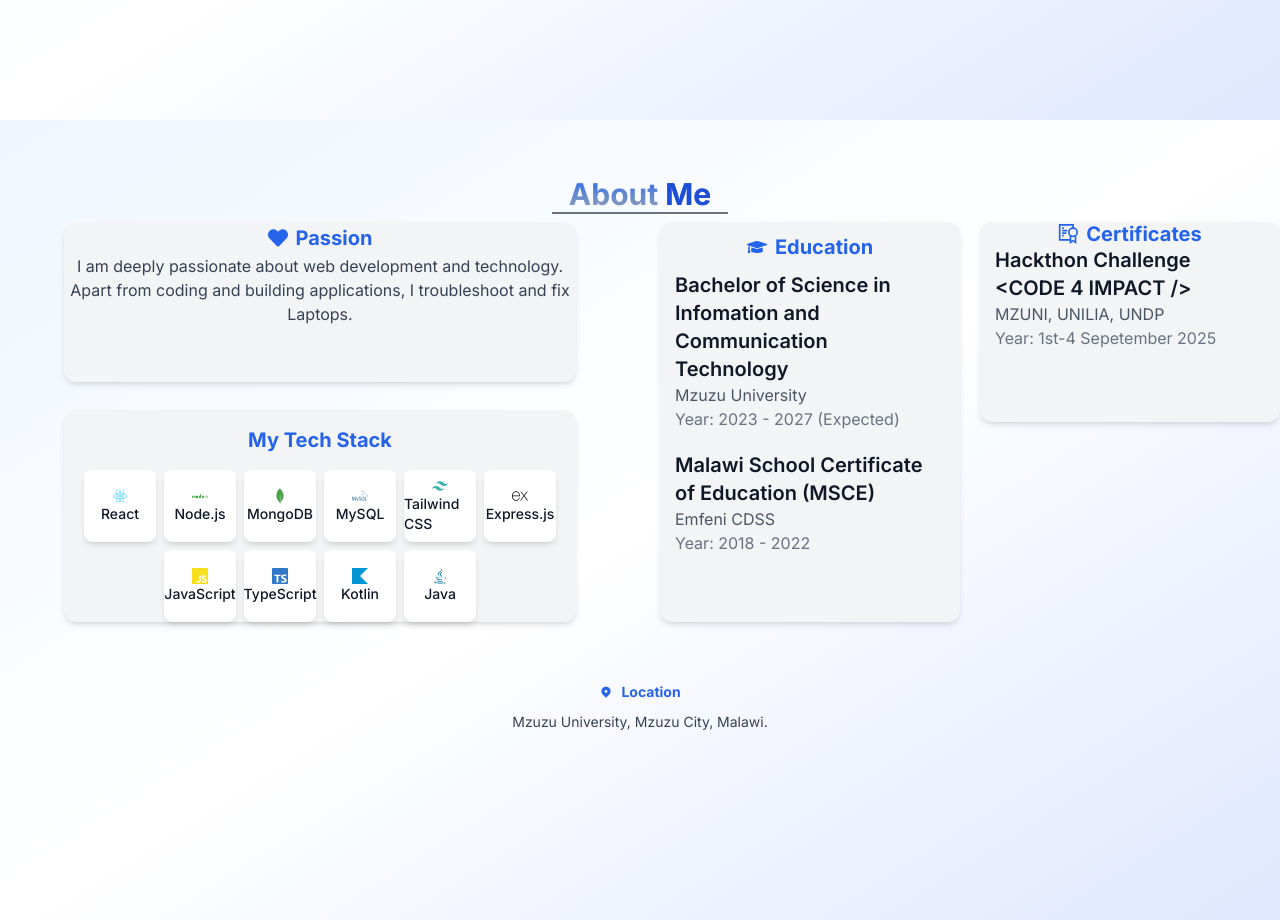
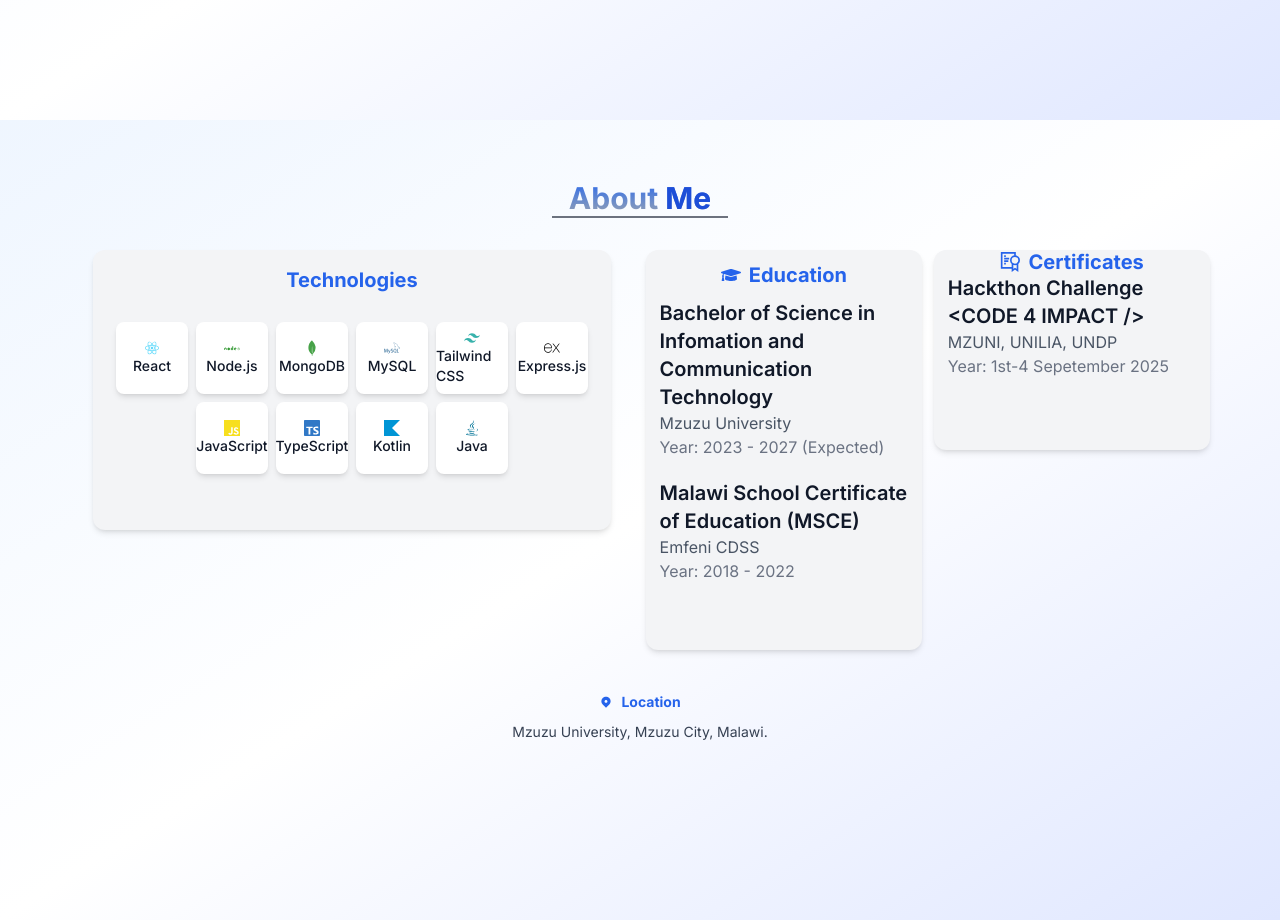
Before and after one commit to Ritchie16/react-portfolio-website, a React (Vite) app: page / in a window 1280 px wide. Shown: the part 680-1600 px from the top of the page. Built offline with nearby package versions, Linux system fonts and the light colour scheme.

Commit message:
Update about section

```diff
--- a/src/components/About/About.jsx
+++ b/src/components/About/About.jsx
@@ -1,19 +1,18 @@
-import { motion } from "framer-motion";
+import { motion as Motion } from "framer-motion";
 import CombineEduCert from "./Edu+Cert";
 import PassionAndStack from "./PassionAndStack";
 import AboutLocation from "./AboutLocation";
 
 const AboutMe = () => {
-
   return (
     <section
       id="about"
-      className="bg-gradient-to-br from-blue-50 via-white to-indigo-100 dark:from-gray-900 dark:via-gray-800 dark:to-gray-900/60 min-h-screen min-w-screen"
+      className="flex flex-col items-center bg-gradient-to-br from-blue-50 via-white to-indigo-100 dark:from-gray-900 dark:via-gray-800 dark:to-gray-900/60 min-h-screen pt-15!"
     >
       {/** Container for the entire About Me section and its content has a relative to add top space*/}
-      <div className="min-w-screen  flex flex-col  justify-between items-center gap-y-0 md:gap-y-2 relative top-0 md:top-14 ">
+      <div className=" flex flex-col justify-between items-center gap-8 w-full max-w-6xl">
         {/* Section Header */}
-        <motion.div
+        <Motion.div
           initial={{ opacity: 0, y: 20 }}
           whileInView={{ opacity: 1, y: 0 }}
           transition={{ duration: 0.5 }}
@@ -24,14 +23,16 @@
             About <span className="text-primary-700">Me</span>
           </h2>
           <div className="w-44 h-[2px] bg-gray-900/60 dark:bg-white/80 mx-auto"></div>
-        </motion.div>
+        </Motion.div>
 
         {/* Education and Certifications Component */}
-        <div className="flex flex-col md:flex-row justify-between gap-y-2 md:gap-x-5">
+        <div className="flex flex-col md:flex-row justify-between gap-y-5  ">
           <PassionAndStack />
-        <CombineEduCert />
+          <CombineEduCert />
         </div>
+      </div>
 
+      <div className=" md:mt-80! lg:mt-8! lg:mb-6">
         <AboutLocation />
       </div>
     </section>
--- a/src/components/About/AboutCertifications.jsx
+++ b/src/components/About/AboutCertifications.jsx
@@ -1,4 +1,4 @@
-import { motion } from "framer-motion";
+import { motion as Motion } from "framer-motion";
 
 import { GrCertificate } from "react-icons/gr";
 
@@ -12,7 +12,7 @@
   ];
 
   return (
-    <div className="h-33 md:h-50 w-[80%] md:w-full   flex flex-col  items-center justify-start  bg-gray-100 dark:bg-gray-800  rounded-xl shadow-md hover:shadow-lg hover:scale-102 transition-transform duration-300">
+    <div className="h-40 md:h-50 w-[90%] md:w-full   flex flex-col  items-center justify-start  bg-gray-100 dark:bg-gray-800  rounded-xl shadow-md hover:shadow-lg hover:scale-102 transition-transform duration-300">
       {/* Certificate Icon at the bottom */}
       <div className="w-full h-6 text-md lg:text-lg xl:text-xl  flex items-center  justify-center gap-2 font-bold text-primary-600 dark:text-white">
         <GrCertificate />
@@ -22,7 +22,7 @@
       {/* Certificate entries */}
       <div className="flex flex-col items-center gap-y-2  w-full  ">
         {certificate.map((cert, index) => (
-          <motion.div
+          <Motion.div
             key={index}
             initial={{ opacity: 0, y: 20 }}
             whileInView={{ opacity: 1, y: 0 }}
@@ -39,7 +39,7 @@
             <p className="text-gray-500 dark:text-gray-400 mt-1">
               Year: {cert.year}
             </p>
-          </motion.div>
+          </Motion.div>
         ))}
       </div>
     </div>
--- a/src/components/About/AboutEducation.jsx
+++ b/src/components/About/AboutEducation.jsx
@@ -1,4 +1,4 @@
-import { motion } from "framer-motion";
+import { motion as Motion } from "framer-motion";
 import { FaGraduationCap } from "react-icons/fa";
 
 const AboutEducation = () => {
@@ -17,7 +17,7 @@
 
   return (
     <>
-      <div className="h-56 md:h-100 w-[80%] md:w-full flex flex-col items-start   bg-gray-100 dark:bg-gray-800  rounded-xl shadow-md hover:shadow-lg hover:scale-102 transition-transform duration-300">
+      <div className="h-70 md:h-100 w-[90%] md:w-full flex flex-col items-start   bg-gray-100 dark:bg-gray-800  rounded-xl shadow-md hover:shadow-lg hover:scale-102 transition-transform duration-300">
         {/*Education and wisdom Heart */}
         <h4 className="w-full h-8 md:h-14 text-md lg:text-lg xl:text-xl flex items-center  justify-center gap-2 font-bold text-primary-600 dark:text-white">
           <span>
@@ -30,7 +30,7 @@
         {/*Education entiries of what am doing/i did and school/year attended */}
         <div className="flex flex-col items-center gap-y-2 md:gap-y-5 h-full w-full    ">
           {education.map((edu, index) => (
-            <motion.div
+            <Motion.div
               key={index}
               initial={{ opacity: 0, y: 20 }}
               whileInView={{ opacity: 1, y: 0 }}
@@ -47,7 +47,7 @@
               <p className="text-gray-500 dark:text-gray-400 mt-1">
                 Year: {edu.year}
               </p>
-            </motion.div>
+            </Motion.div>
           ))}
         </div>
       </div>
--- a/src/components/About/AboutLocation.jsx
+++ b/src/components/About/AboutLocation.jsx
@@ -1,15 +1,15 @@
 import { TiLocation } from "react-icons/ti";
-import { motion } from "framer-motion";
+import { motion as Motion} from "framer-motion";
 
 const AboutLocation = () => {
   return (
-    <div className="relative flex items-center h-10 md:h-20 justify-between gap-x-4 ">
-      {/* relative to add some top spacing*/}
-      <motion.div
+
+    <div>
+      <Motion.div
         initial={{ opacity: 0, y: 20 }}
         whileInView={{ opacity: 1, y: 0 }}
         transition={{ duration: 0.6, delay: 0.2 }}
-        className="md:h-15 w-[80%] md:w-full relative  md:top-8  flex flex-col items-center justify-start "
+        className="md:h-15 max-w-xs  flex flex-col items-center justify-start "
       >
         {/* Location Icon at the bottom */}
         <div className="hidden md:flex items-center  justify-center md:w-full  md:h-10 text-sm lg:text-md   gap-2 font-bold text-primary-600 dark:text-white">
@@ -24,7 +24,7 @@
             Mzuzu University, Mzuzu City, Malawi.
           </p>
         </div>
-      </motion.div>
+      </Motion.div>
     </div>
   );
 };
--- a/src/components/About/AboutMyStack.jsx
+++ b/src/components/About/AboutMyStack.jsx
@@ -2,7 +2,6 @@
 import { DiNodejs } from "react-icons/di";
 import { SiMongodb, SiTailwindcss, SiExpress, SiJavascript, SiTypescript,  SiKotlin, SiMysql } from "react-icons/si";
 import { FaJava } from "react-icons/fa";
-import { color } from "framer-motion";
 
 
 const AboutMyStack = () => {
@@ -20,10 +19,10 @@
   ];
 
   return (
-    <div className="h-auto w-[80%] flex flex-col items-start bg-gray-100 dark:bg-gray-800 rounded-xl shadow-md hover:shadow-lg hover:scale-102 transition-transform duration-300">
+    <div className="h-70 w-[90%] flex flex-col items-start gap-y-3 bg-gray-100 dark:bg-gray-800 rounded-xl shadow-md hover:shadow-lg hover:scale-102 transition-transform duration-300 ">
         {/* for tech stack header*/}
-      <h4 className="w-full h-8 md:h-15 text-md lg:text-lg xl:text-xl flex items-center justify-center gap-2 font-bold text-primary-600 dark:text-white mb-6">
-        My Tech Stack
+      <h4 className="w-full h-8 m md:h-15 text-md lg:text-lg xl:text-xl flex items-center justify-center gap-2 font-bold text-primary-600 dark:text-white mb-6">
+        Technologies
       </h4>
 
       {/* Tech stack icons and names */}
@@ -33,7 +32,7 @@
           return (
             <div
               key={index}
-              className="flex flex-col items-center justify-center w-17 h-10 md:w-18 md:h-18 bg-white dark:bg-gray-700 rounded-lg shadow-md hover:shadow-lg transition-shadow duration-300"
+              className="flex flex-col items-center justify-center w-17 h-17 md:w-18 md:h-18 bg-white dark:bg-gray-700 rounded-lg shadow-md hover:shadow-lg transition-shadow duration-300"
             >
               <IconComponent size={16} color={tech.color} />
               <span className="mt-2 text-sm font-medium text-gray-900 dark:text-white"> {tech.name} </span>
--- a/src/components/About/AboutPassion.jsx
+++ b/src/components/About/AboutPassion.jsx
@@ -1,22 +1,22 @@
-import { FaHeart } from "react-icons/fa";
+// import { FaHeart } from "react-icons/fa";
 
-const AboutPasson = () => {
-  return (
-    <div className="h-35 md:h-40 w-[80%]   flex flex-col items-center justify-start  bg-gray-100 dark:bg-gray-800  rounded-xl shadow-md hover:shadow-lg hover:scale-102 transition-transform duration-300">
-      {/* Passion Icon at the bottom */}
-      <div className="w-full h-8 text-md lg:text-lg xl:text-xl  flex items-center  justify-center gap-2 font-bold text-primary-600 dark:text-white">
-        <FaHeart />
-        Passion
-      </div>
+// const AboutPasson = () => {
+//   return (
+//     <div className="h-35 md:h-40 w-[80%]   flex flex-col items-center justify-start  bg-gray-100 dark:bg-gray-800  rounded-xl shadow-md hover:shadow-lg hover:scale-102 transition-transform duration-300">
+//       {/* Passion Icon at the bottom */}
+//       <div className="w-full h-8 text-md lg:text-lg xl:text-xl  flex items-center  justify-center gap-2 font-bold text-primary-600 dark:text-white">
+//         <FaHeart />
+//         Passion
+//       </div>
 
-      {/* Passion entries */}
-      <div className="flex flex-col items-center gap-y-2  w-full  ">
-        <p className="text-gray-700 dark:text-gray-300 text-center px-4 py-2">
-          I am deeply passionate about web development and technology. Apart from coding and building applications, I troubleshoot and fix Laptops.
-        </p>
-      </div>
-    </div>
-  );
-}
+//       {/* Passion entries */}
+//       <div className="flex flex-col items-center gap-y-2  w-full  ">
+//         <p className="text-gray-700 dark:text-gray-300 text-center px-4 py-2">
+//           I am deeply passionate about web development and technology. Apart from coding and building applications, I troubleshoot and fix Laptops.
+//         </p>
+//       </div>
+//     </div>
+//   );
+// }
 
-export default AboutPasson;
+// export default AboutPasson;
--- a/src/components/About/Edu+Cert.jsx
+++ b/src/components/About/Edu+Cert.jsx
@@ -1,11 +1,11 @@
 import AboutEducation from "./AboutEducation";
-import { motion } from "framer-motion";
+import { motion as Motion } from "framer-motion";
 import AboutCertification from "./AboutCertifications";
 
 const CombineEduCert = () => {
   return (
-    <div >
-<div className="flex flex-col md:flex-row items-center md:items-start justify-center  md:justify-between  gap-y-3 md:gap-x-5   w-full">
+    <div className="w-full flex justify-center">
+<div className="flex flex-col md:flex-row items-center md:items-start justify-center  md:justify-between  gap-y-5 md:gap-x-3  w-full md:w-[98%] ">
       <AboutEducation />
       <AboutCertification />
     </div>
--- a/src/components/About/PassionAndStack.jsx
+++ b/src/components/About/PassionAndStack.jsx
@@ -1,6 +1,6 @@
 import AboutMyStack from "./AboutMyStack";
-import AboutPassion from "./AboutPassion";
-import { motion } from "framer-motion";
+// import AboutPassion from "./AboutPassion";
+import { motion as Motion } from "framer-motion";
 
 const PassionAndStack = () => {
     const containerVariants = {
@@ -12,15 +12,15 @@
   };
 
   return (
-    <motion.div
+    <Motion.div
             variants={containerVariants}
             initial="hidden"
             animate="visible"
-            className="flex flex-col w-full md:max-w-1/2 items-center justify-between gap-y-2 md:gap-x-5"
+            className="flex flex-col w-full md:max-w-1/2 items-center justify-between gap-y-5 md:gap-x-5"
           >
-            <AboutPassion />
+            {/* <AboutPassion /> */}
             <AboutMyStack />
-          </motion.div>
+          </Motion.div>
 
   );
 
```
